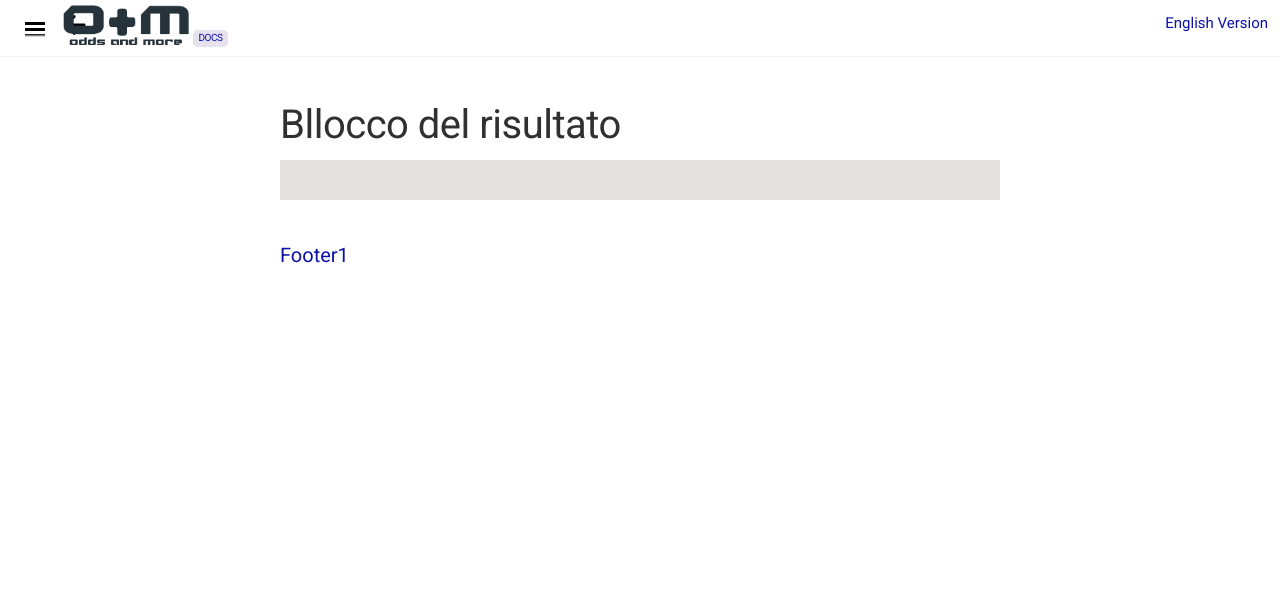
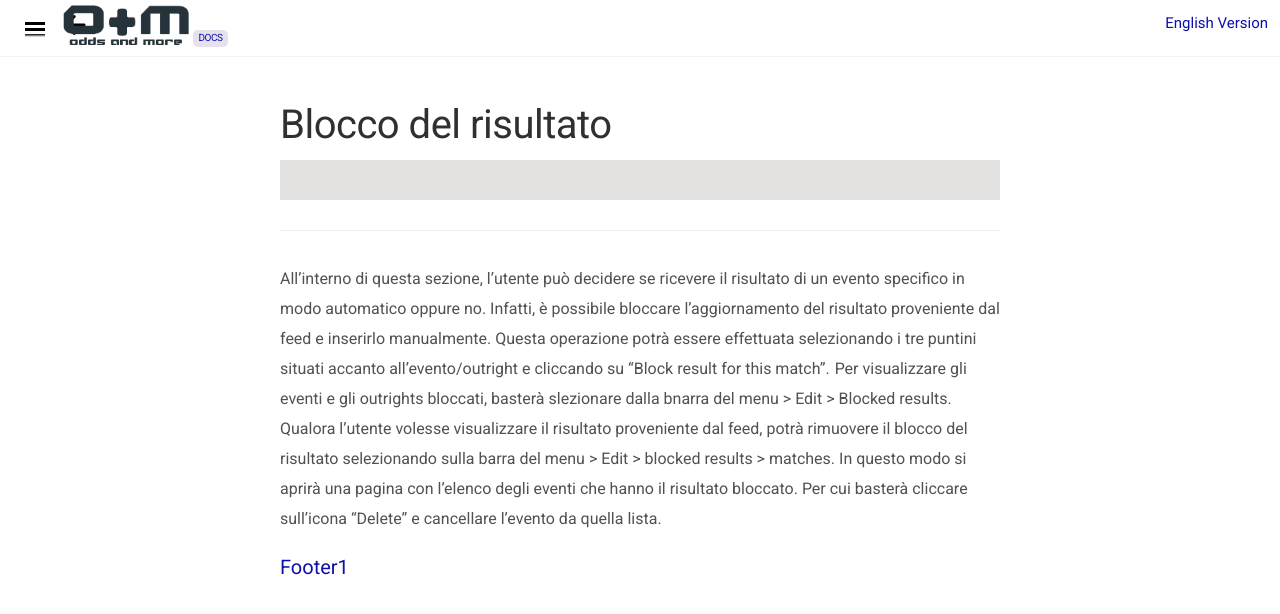
Before and after one commit to docsforodds/docs, a Jekyll site: the page built from docs/it/altre-caratteristiche/blocco-del-risultato.md, in a window 1280 px wide. Shown: the top 614 px of the page. Built offline with Jekyll 4.4.1, drawn with Linux system fonts in a browser that asks for light colours; nearby versions of some CDN libraries.

Commit message:
added phrases

```diff
--- a/docs/it/altre-caratteristiche/blocco-del-risultato.md
+++ b/docs/it/altre-caratteristiche/blocco-del-risultato.md
@@ -1,6 +1,6 @@
 ---
 layout: it
-title: Bllocco del risultato
+title: Blocco del risultato
 sort: 3
 category: Altre caratteristiche
 icon: fas fa-circle
@@ -8,3 +8,12 @@ icon: fas fa-circle
 <p class="message">
 
 </p>
+
+---
+
+<font size="3">All’interno di questa sezione, l’utente può decidere se ricevere il risultato di un evento specifico in modo automatico oppure no. Infatti, è possibile bloccare l’aggiornamento del risultato proveniente dal feed e inserirlo manualmente. Questa operazione potrà essere effettuata selezionando i tre puntini situati accanto all’evento/outright e cliccando su “Block result for this match”.</font>
+
+
+
+
+<font size="3">Per visualizzare gli eventi e gli outrights bloccati, basterà slezionare dalla bnarra del menu > Edit > Blocked results. Qualora l’utente volesse visualizzare il risultato proveniente dal feed, potrà rimuovere il blocco del risultato selezionando sulla barra del menu > Edit > blocked results > matches. In questo modo si aprirà una pagina con l’elenco degli eventi che hanno il risultato bloccato. Per cui basterà cliccare sull’icona “Delete” e cancellare l’evento da quella lista.</font>
```
